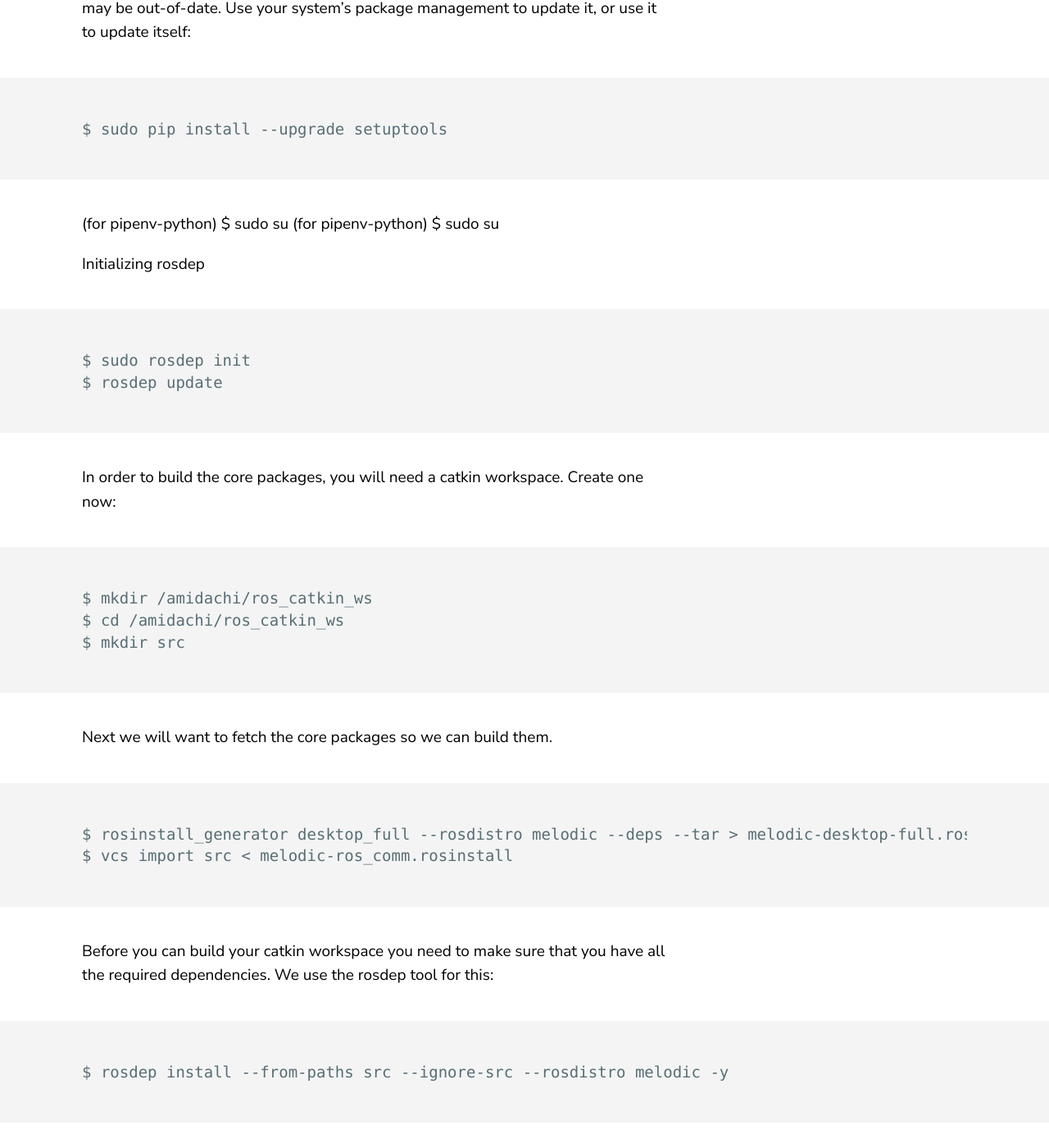
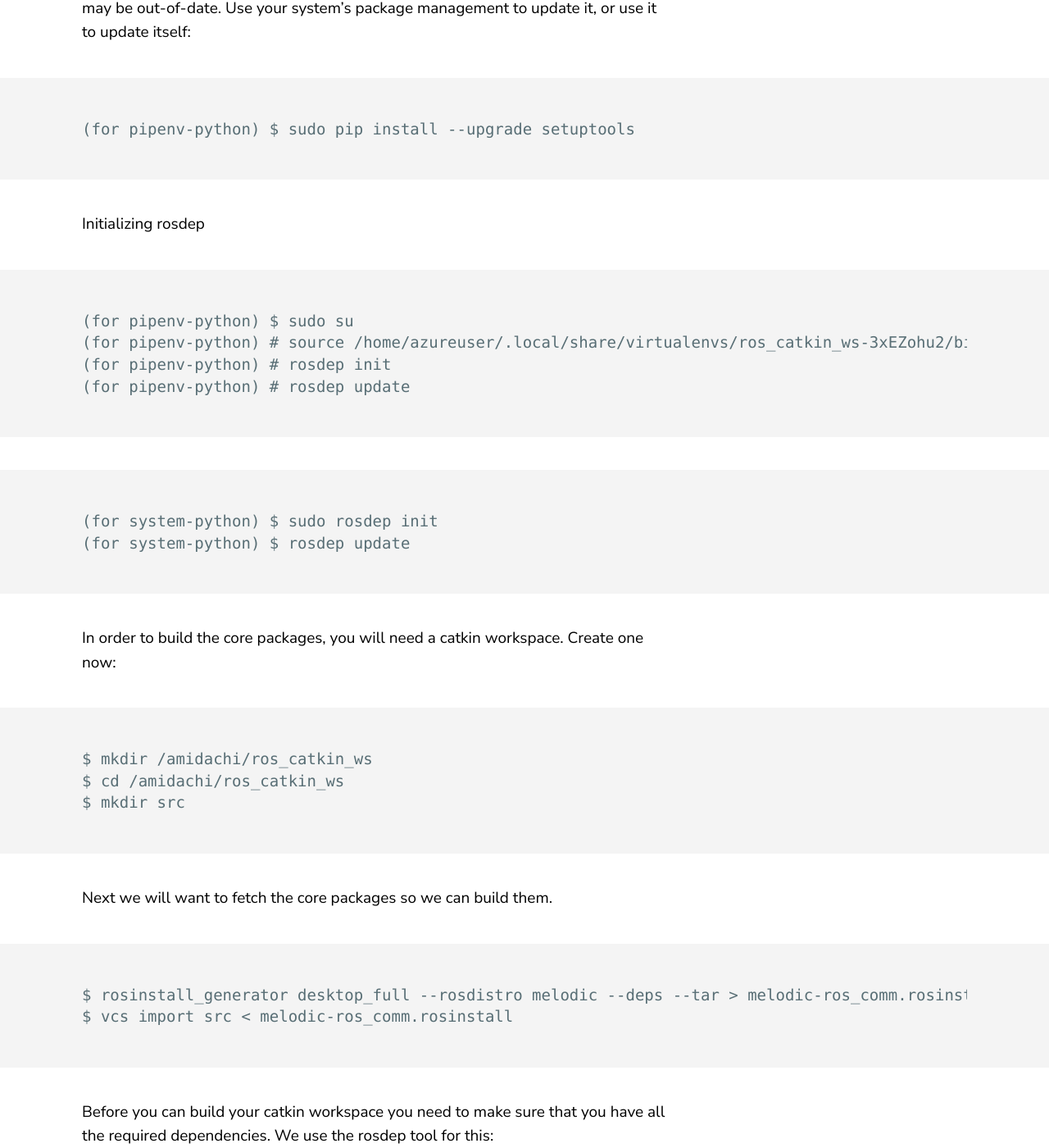
Before and after one commit to jluis9796/jluis9796.github.io, a Jekyll site: the page built from _posts/2020-05-31-manuals.markdown, in a window 1280 px wide and 1400 px high, scrolled down 14910 px. Shown: the whole window at 82% size. Built offline with Jekyll 4.4.1, drawn with Linux system fonts in a browser that asks for light colours; some of the changed text lies outside the part shown.

Commit message:
Update 2020-05-31-manuals.markdown

````diff
--- a/_posts/2020-05-31-manuals.markdown
+++ b/_posts/2020-05-31-manuals.markdown
@@ -312,17 +312,19 @@ Install bootstrap dependencies (Ubuntu): These tools are used to facilitate the
 ```
 If there are errors with this or the rosdep step below, your system's version of pip may be out-of-date. Use your system's package management to update it, or use it to update itself:
 ```
-$ sudo pip install --upgrade setuptools
+(for pipenv-python) $ sudo pip install --upgrade setuptools
+```
+Initializing rosdep
 ```
 (for pipenv-python) $ sudo su
-(for pipenv-python) $ sudo su
+(for pipenv-python) # source /home/azureuser/.local/share/virtualenvs/ros_catkin_ws-3xEZohu2/bin/activate
+(for pipenv-python) # rosdep init
+(for pipenv-python) # rosdep update
+```
 
-
-
-Initializing rosdep
 ```
-$ sudo rosdep init
-$ rosdep update
+(for system-python) $ sudo rosdep init
+(for system-python) $ rosdep update
 ```
 In order to build the core packages, you will need a catkin workspace. Create one now:
 ```
@@ -332,14 +334,14 @@ $ mkdir src
 ```
 Next we will want to fetch the core packages so we can build them.
 ```
-$ rosinstall_generator desktop_full --rosdistro melodic --deps --tar > melodic-desktop-full.rosinstall
+$ rosinstall_generator desktop_full --rosdistro melodic --deps --tar > melodic-ros_comm.rosinstall
 $ vcs import src < melodic-ros_comm.rosinstall
 ```
 Before you can build your catkin workspace you need to make sure that you have all the required dependencies. We use the rosdep tool for this:
 ```
 $ rosdep install --from-paths src --ignore-src --rosdistro melodic -y
 ```
-
+$ ./src/catkin/bin/catkin_make_isolated --install -DCMAKE_BUILD_TYPE=Release -DSETUPTOOLS_DEB_LAYOUT=OFF
 
 ## Installation steps
 Create root folder and source folder
````
